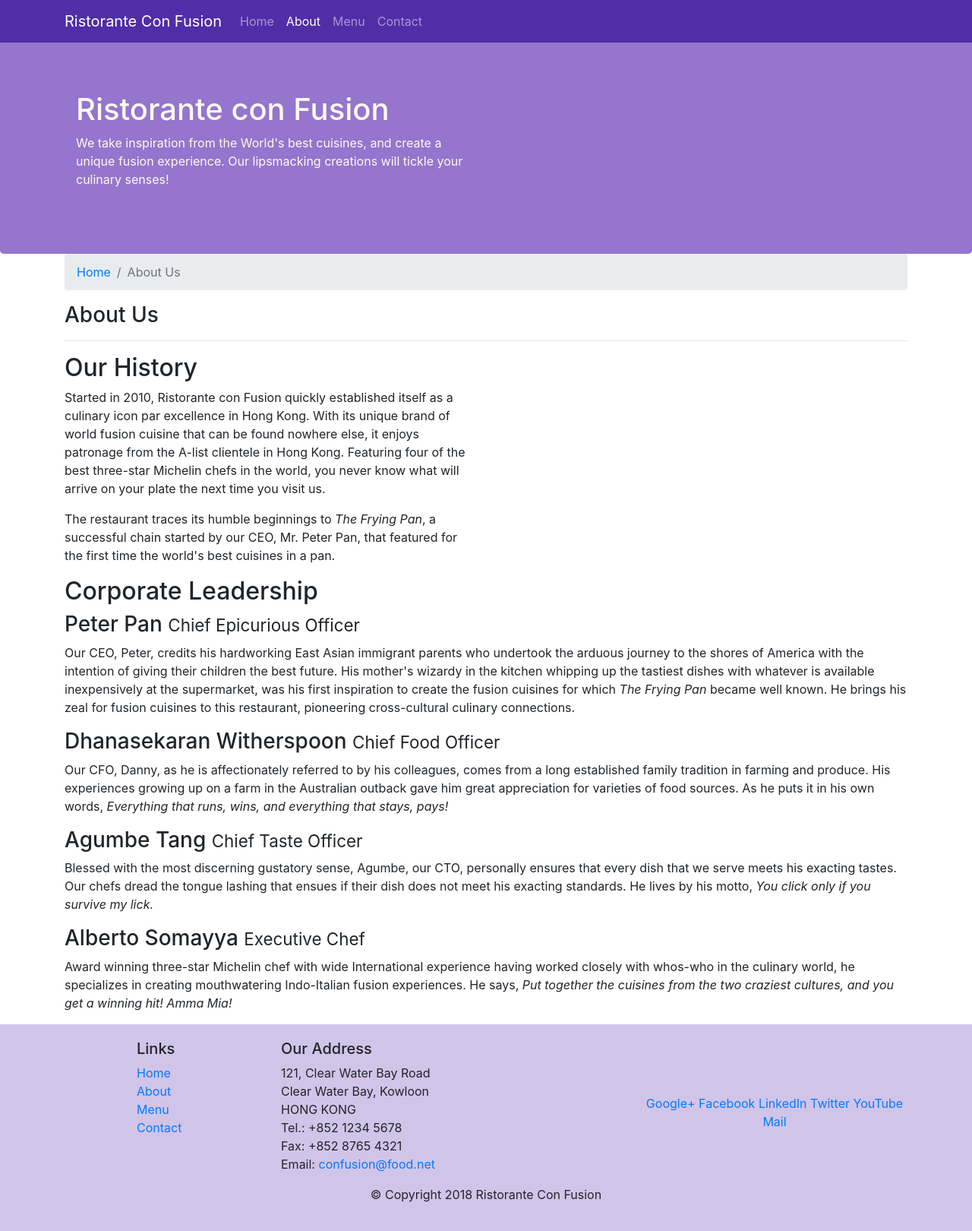
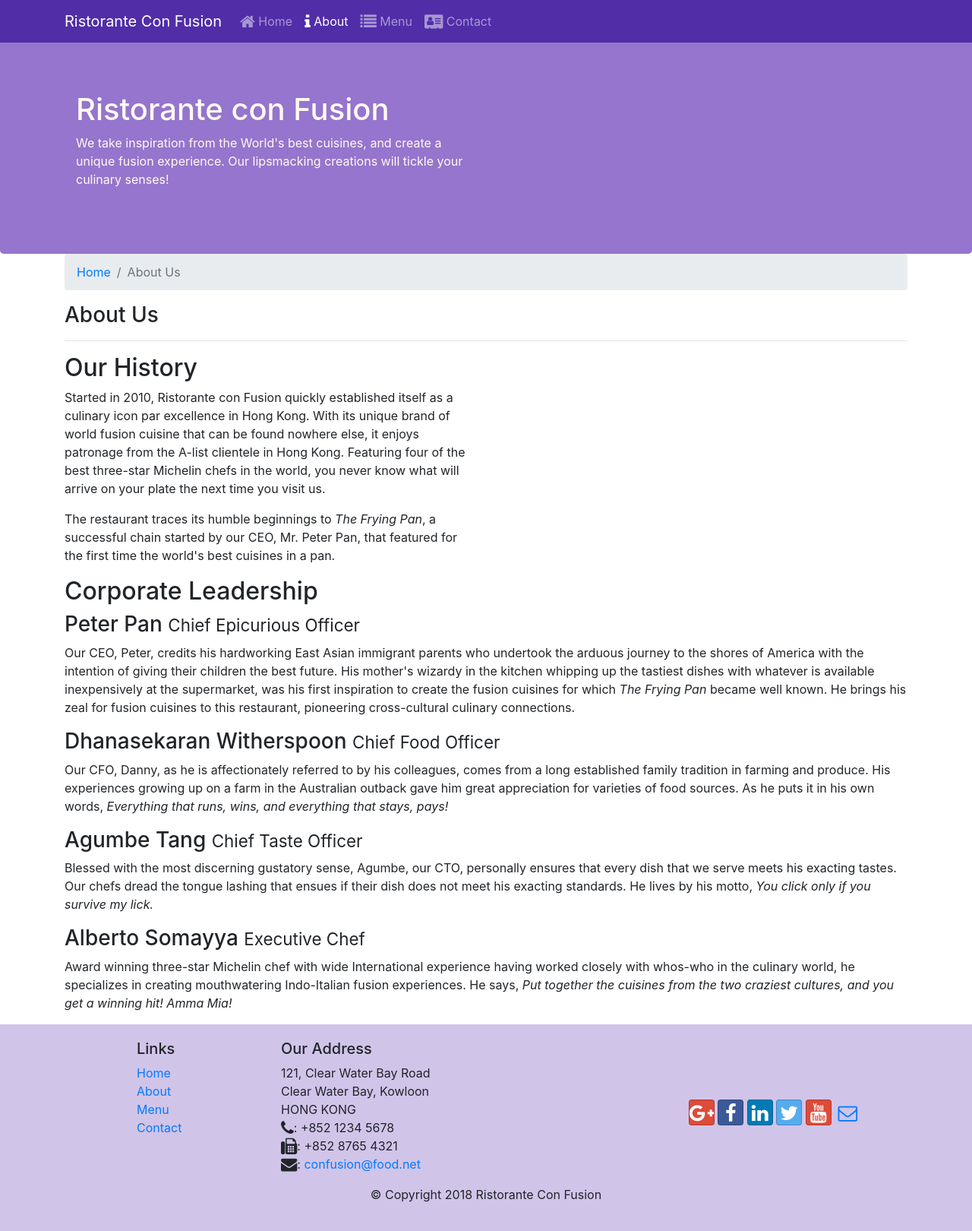
Before and after one commit to hitesh-anand/CourseraWebDev_Course1, a website: page aboutus.html in a window 1280 px wide. Shown: the whole page at 76% size. Drawn offline with nearby package versions, Linux system fonts and the light colour scheme.

Commit message:
Icon Fonts

```diff
--- a/aboutus.html
+++ b/aboutus.html
@@ -6,6 +6,8 @@
 
     <link rel="stylesheet" href="node_modules/bootstrap/dist/css/bootstrap.min.css">
     <link rel="stylesheet" href="css/styles.css">
+    <link rel="stylesheet" href="node_modules/font-awesome/css/font-awesome.min.css">
+    <link rel="stylesheet" href="node_modules/bootstrap-social/bootstrap-social.css">
     <title>Ristorante Con Fusion: About Us</title>
 
 </head>
@@ -17,10 +19,10 @@
             <a class="navbar-brand" href="#">Ristorante Con Fusion</a>
             <div class="collapse navbar-collapse" id="Navbar">
                 <ul class="navbar-nav mr-auto">
-                    <li class="nav-item"><a class="nav-link" href="./index.html">Home</a></li>
-                    <li class="nav-item active"><a class="nav-link" href="#">About</a></li>
-                    <li class="nav-item"><a class="nav-link" href="#">Menu</a></li>
-                    <li class="nav-item"><a class="nav-link" href="#">Contact</a></li>
+                    <li class="nav-item"><a class="nav-link" href="./index.html"><span class="fa fa-home fa-lg"></span> Home</a></li>
+                    <li class="nav-item active"><a class="nav-link" href="#"><span class="fa fa-info fa-lg"></span> About</a></li>
+                    <li class="nav-item"><a class="nav-link" href="#"><span class="fa fa-list fa-lg"></span> Menu</a></li>
+                    <li class="nav-item"><a class="nav-link" href="#"><span class="fa fa-address-card fa-lg"></span> Contact</a></li>
                 </ul>
             </div>
         </div>
@@ -130,19 +132,20 @@
                         121, Clear Water Bay Road<br>
                         Clear Water Bay, Kowloon<br>
                         HONG KONG<br>
-                        Tel.: +852 1234 5678<br>
-                        Fax: +852 8765 4321<br>
-                        Email: <a href="mailto:confusion@food.net">confusion@food.net</a>
+                        <i class="fa fa-phone fa-lg"></i>: +852 1234 5678<br>
+                        <i class="fa fa-fax fa-lg"></i>: +852 8765 4321<br>
+                        <i class="fa fa-envelope fa-lg"></i>:
+                        <a href="mailto:confusion@food.net">confusion@food.net</a>
                     </address>
                 </div>
                 <div class="col-12 col-sm-4 align-self-center">
                     <div class="text-center">
-                        <a href="http://google.com/+">Google+</a>
-                        <a href="http://www.facebook.com/profile.php?id=">Facebook</a>
-                        <a href="http://www.linkedin.com/in/">LinkedIn</a>
-                        <a href="http://twitter.com/">Twitter</a>
-                        <a href="http://youtube.com/">YouTube</a>
-                        <a href="mailto:">Mail</a>
+                        <a class="btn btn-social-icon btn-google" href="http://google.com/+"><i class="fa fa-google-plus"></i></a>
+                        <a class="btn btn-social-icon btn-facebook" href="http://www.facebook.com/profile.php?id="><i class="fa fa-facebook"></i></a>
+                        <a class="btn btn-social-icon btn-linkedin" href="http://www.linkedin.com/in/"><i class="fa fa-linkedin"></i></a>
+                        <a class="btn btn-social-icon btn-twitter" href="http://twitter.com/"><i class="fa fa-twitter"></i></a>
+                        <a class="btn btn-social-icon btn-google" href="http://youtube.com/"><i class="fa fa-youtube"></i></a>
+                        <a class="btn btn-social-icon" href="mailto:"><i class="fa fa-envelope-o"></i></a>
                     </div>
                 </div>
             </div>
--- a/package.json
+++ b/package.json
@@ -15,6 +15,8 @@
   },
   "dependencies": {
     "bootstrap": "^4.0.0",
+    "bootstrap-social": "^5.1.1",
+    "font-awesome": "^4.7.0",
     "jquery": "^3.3.1",
     "popper.js": "^1.12.9"
   }
```
Also changed, not shown: index.html (+18 -13 lines), 1 other file.
